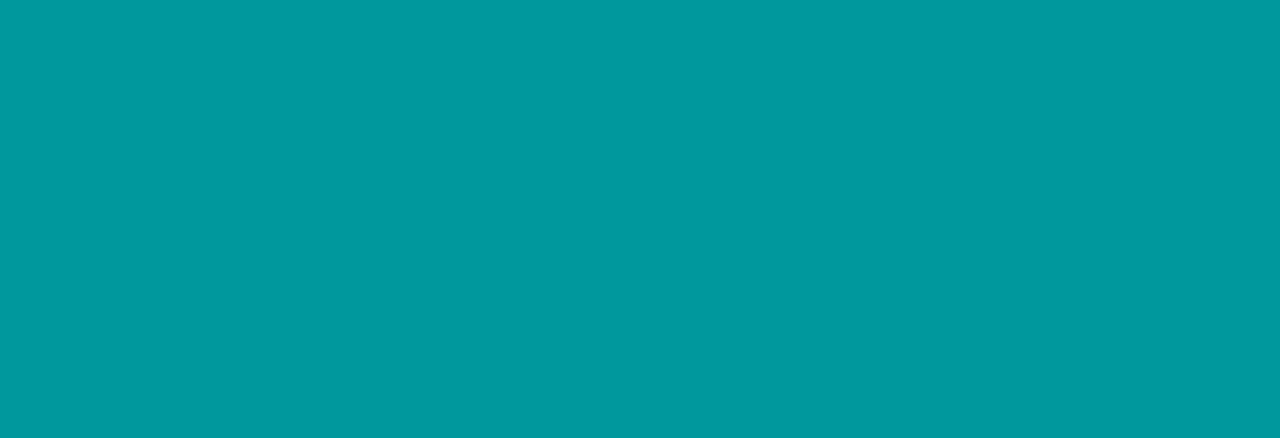
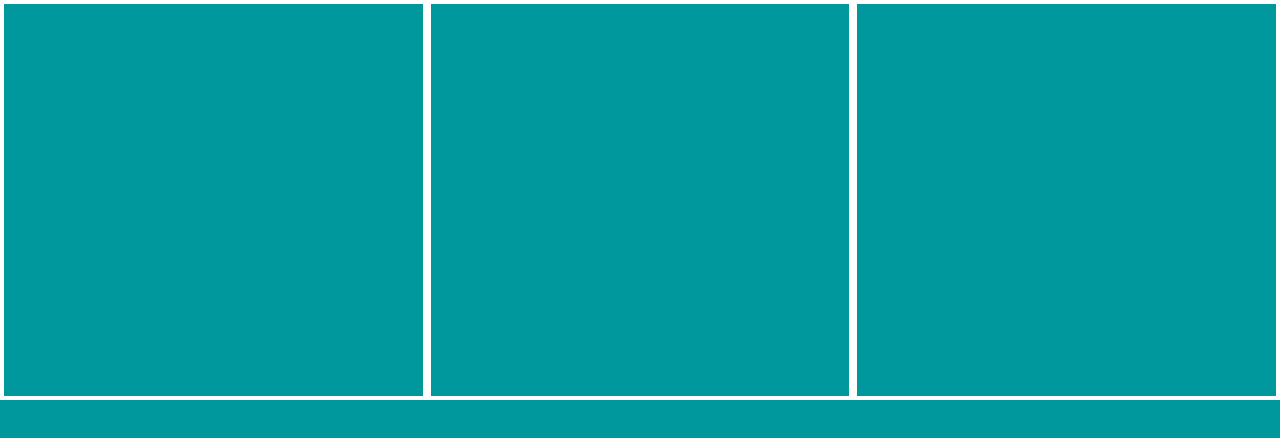
Before and after one commit to rbamarc/picasso, a plain HTML site: page index.html in a window 1280 px wide. Drawn offline with Linux system fonts and the light colour scheme.

Commit message:
added divs

```diff
--- a/index.html
+++ b/index.html
@@ -10,11 +10,18 @@
 <body>
     <div class="container">
         <div class="upper">
-            <div class="small-box1"></div>
             <div></div>
             <div></div>
+            <div></div>
+
         </div>
         <div class="lower"></div>
+        <div class="circle1"></div>
+        <div class="circle2"></div>
+        <div class="circle3"></div>
+        <div class="circle4"></div>
+        <div class="circle5"></div>
+        <div class="circle6"></div>
     </div>
 </body>
 </html>
--- a/style.css
+++ b/style.css
@@ -9,3 +9,23 @@ body{
     height: 100vh;
     background-color: #00989d;
 }
+
+.upper{
+    position: relative;
+    display: flex;
+    height: 50%;
+    background-color: #00989d;
+}
+
+.upper div{
+    flex-grow: 1;
+    display: flex;
+    justify-content: center;
+    align-items: center;
+    color: white;
+    font-size: 30px;
+    border: white 0.3rem solid;
+    font-weight: bold;
+    text-transform: uppercase;
+
+}
```
